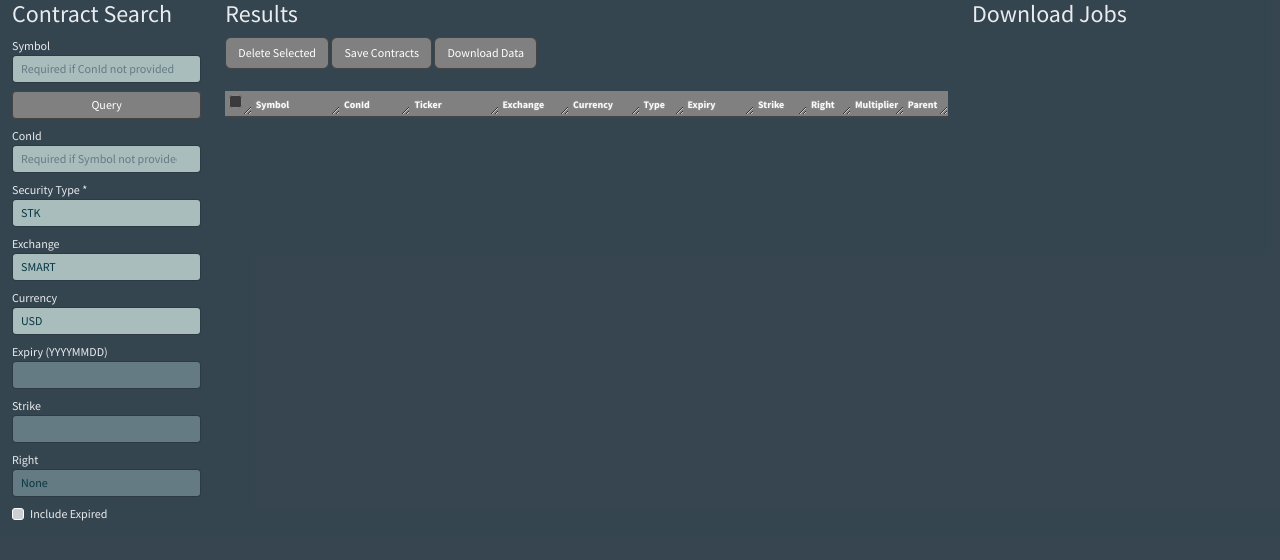
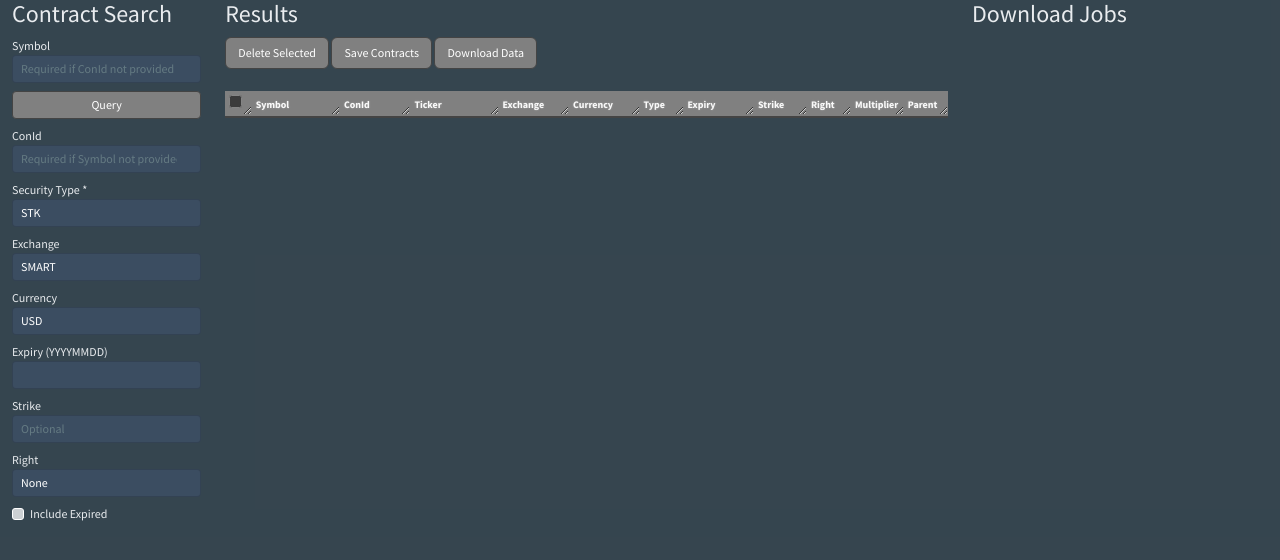
Before and after one commit to alacazar/ib-connect, a Flask app: page / in a window 1280 px wide. Shown: the top 560 px of the page. Run offline with Flask 3, Linux system fonts and the light colour scheme; lists and menus that the app fills with data are empty; some libraries are stand-ins or nearby versions.

Commit message:
Add blue background and white text color to all text boxes

```diff
--- a/ib_connect/gui/static/css/custom.css
+++ b/ib_connect/gui/static/css/custom.css
@@ -12,6 +12,12 @@ body {
 }
 .form-control, .btn {
   font-size: 12px;
+}
+
+/* Blue background for all text boxes with light text */
+.form-control {
+  background: rgba(70, 90, 126, 0.4) !important;
+  color: #ffffff !important;
 }
 
 /* Grid font and layout */
```
